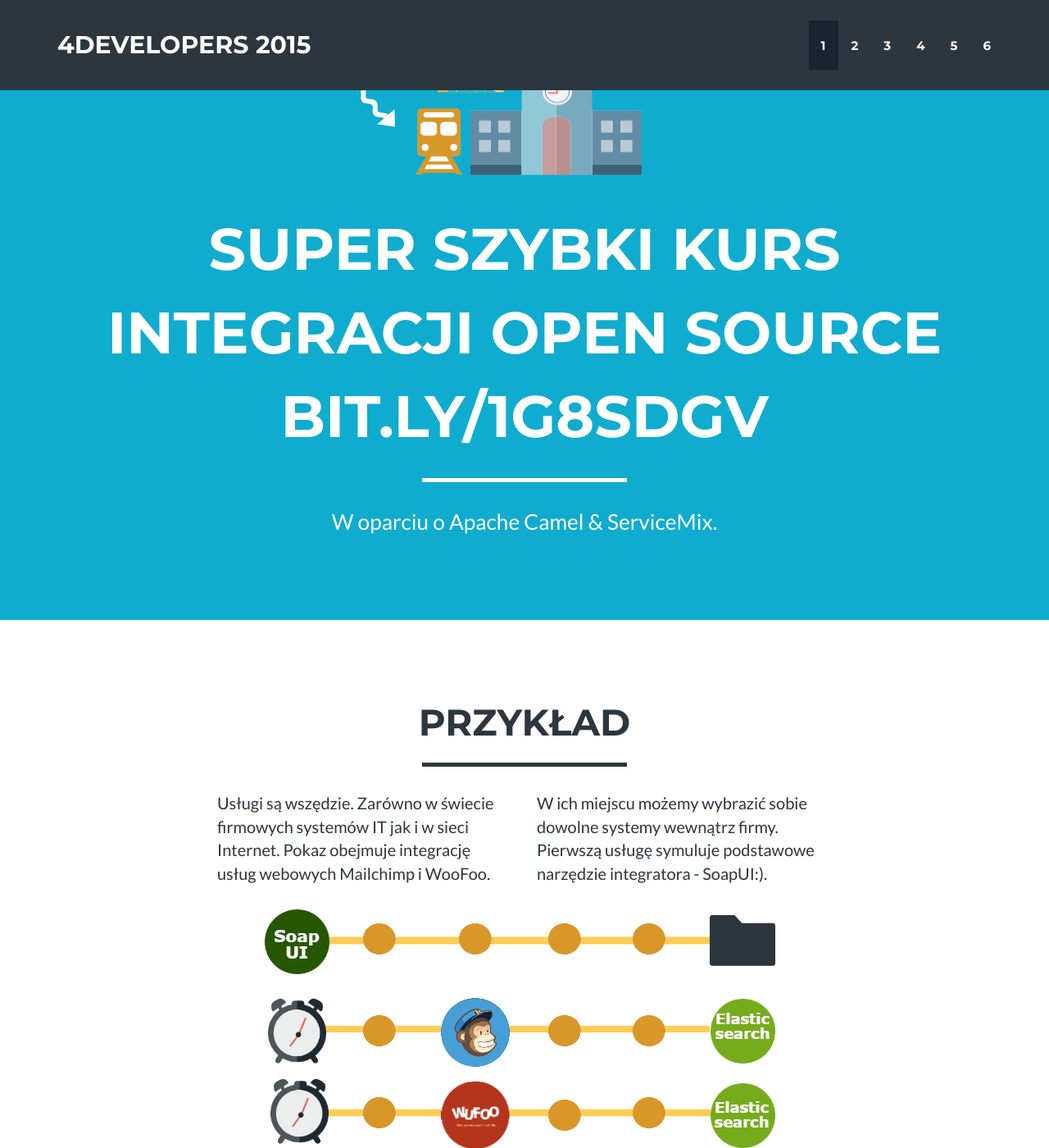
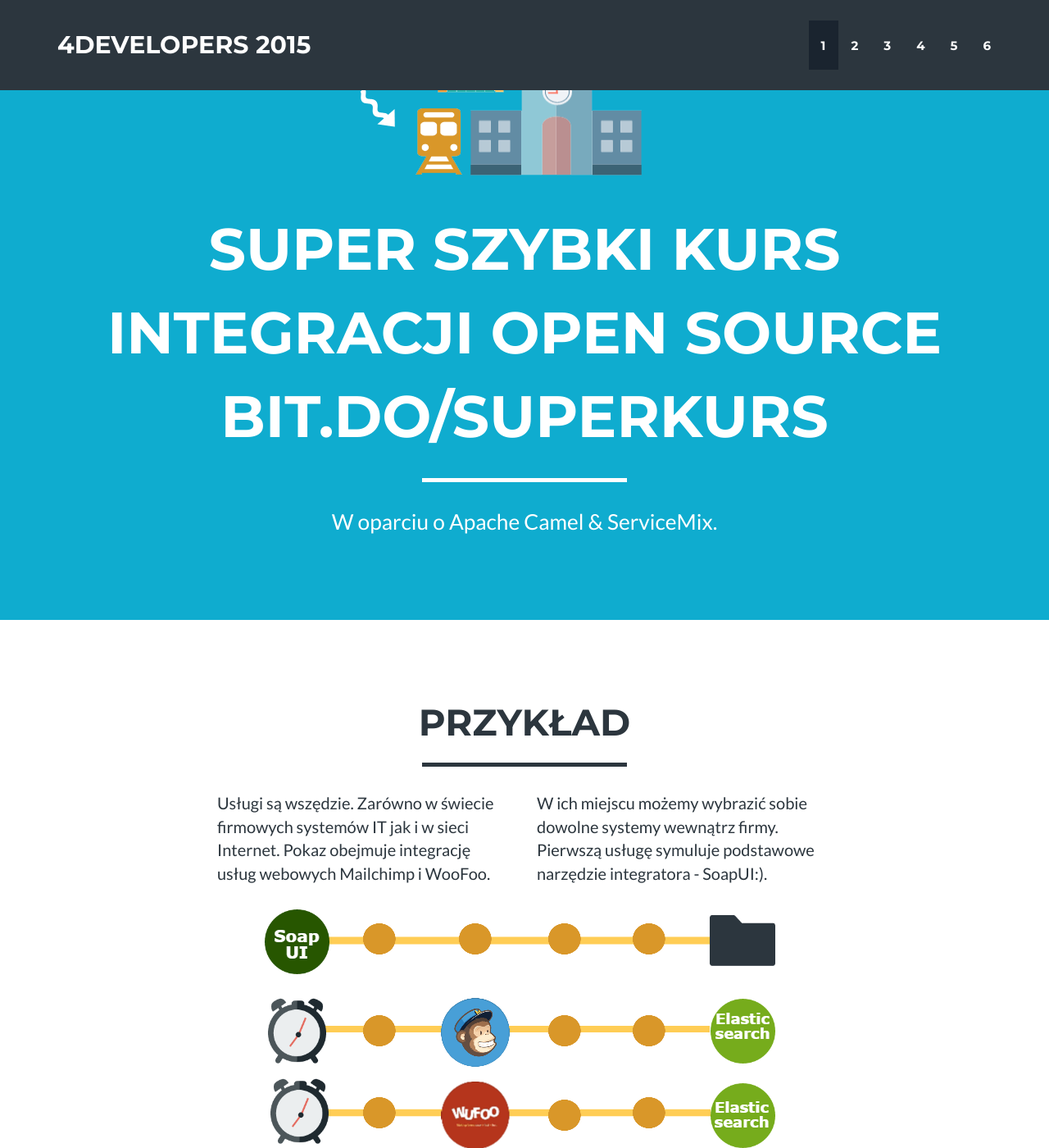
Before and after one commit to gniewkos/super-szybki-kurs-integracji-open-source, a Jekyll site: the page built from index.html, in a window 1280 px wide and 1400 px high, scrolled down 198 px. Shown: the whole window at 82% size. Built offline with Jekyll 4.4.1, drawn with Linux system fonts in a browser that asks for light colours; some of the changed text lies outside the part shown.

Commit message:
bit.do urls

```diff
--- a/_includes/header.html
+++ b/_includes/header.html
@@ -5,7 +5,7 @@
                 <div class="col-lg-12">
                     <img class="img-responsive" src="img/servicemix-camel-as-train-station-1.png" alt="">
                     <div class="intro-text">
-                        <span class="name">Super szybki kurs integracji open source bit.ly/1G8SDgV</span>
+                        <span class="name">Super szybki kurs integracji open source bit.do/superkurs</span>
                         <hr class="star-light">
                         <span class="skills">W oparciu o Apache Camel & ServiceMix.</span>
                     </div>
--- a/_includes/mailchimp.html
+++ b/_includes/mailchimp.html
@@ -3,7 +3,7 @@
         <div class="container">
             <div class="row">
                 <div class="col-lg-12 text-center">
-                    <h2>Mailchimp: bit.ly/1G8SQ3P</h2>
+                    <h2>Mailchimp: bit.do/superchimp</h2>
                     <hr class="star-light">
                 </div>
             </div>
--- a/_includes/woofoo.html
+++ b/_includes/woofoo.html
@@ -3,7 +3,7 @@
         <div class="container">
             <div class="row">
                 <div class="col-lg-12 text-center">
-                    <h2>Woofoo: bit.ly/1F22Jif</h2>
+                    <h2>Woofoo: bit.do/superwoo</h2>
                     <hr class="star-primary">
                 </div>
             </div>
```
